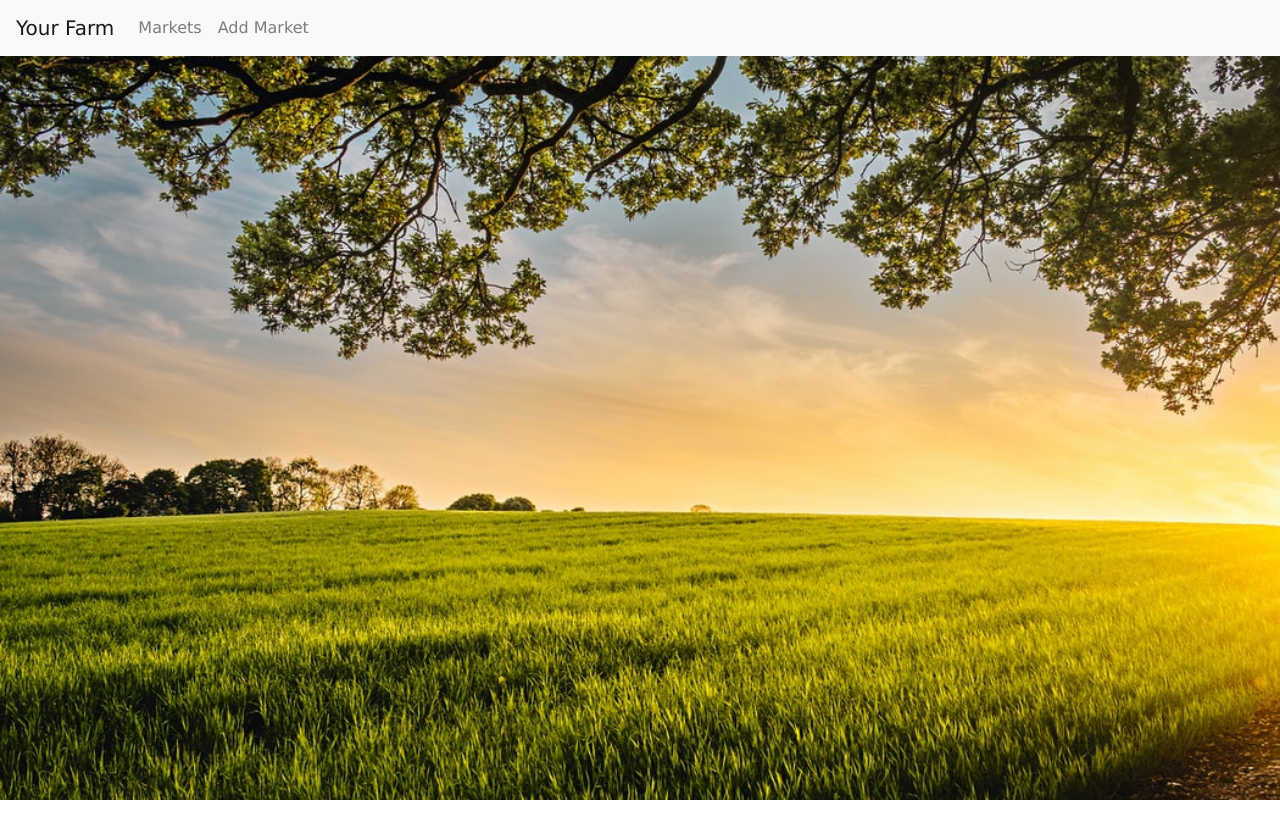
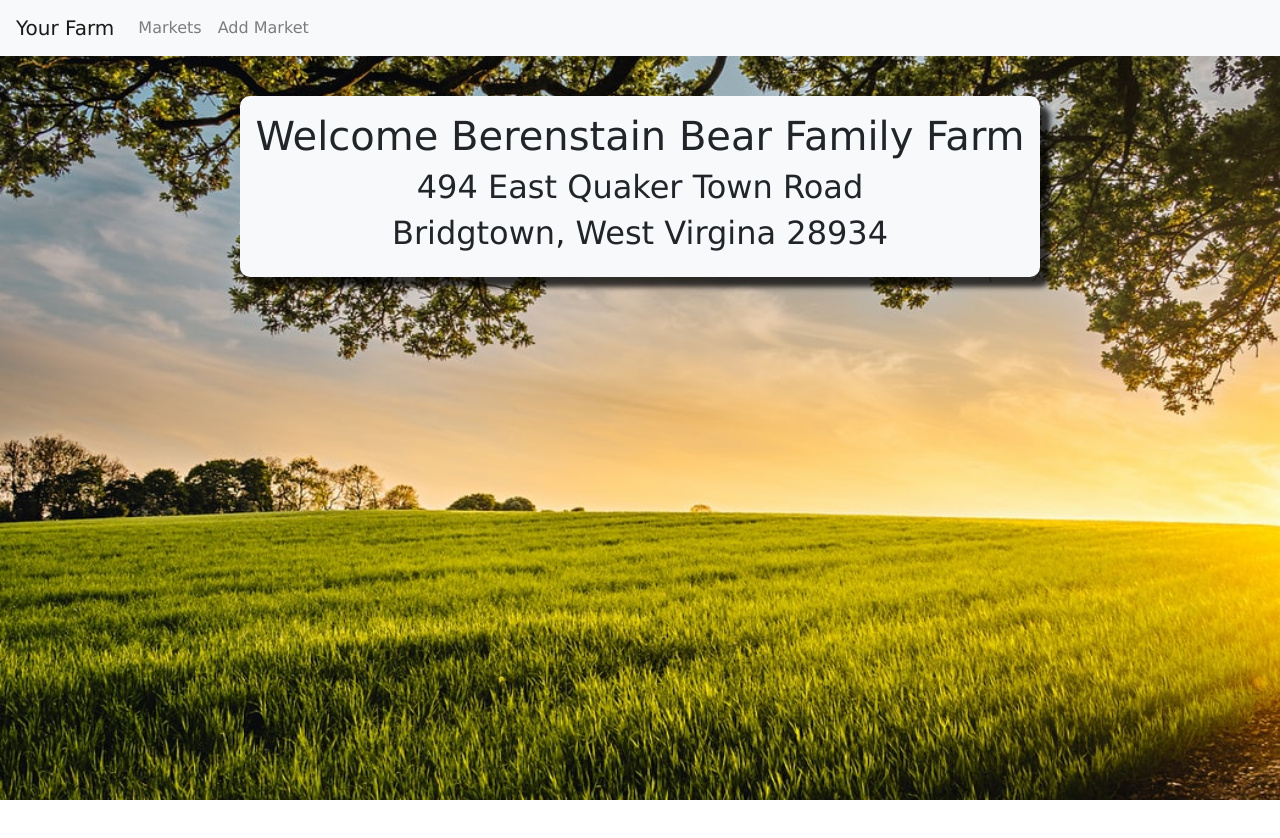
Before and after one commit to Nanton83/farmers-market-frontend, a React (Create React App) app: page / in a window 1280 px wide. Shown: the top 838 px of the page. Built offline with nearby package versions, Linux system fonts and the light colour scheme; no server answers.

Commit message:
homepage created and routed

```diff
--- /dev/null
+++ b/src/components/Home.js
@@ -0,0 +1,21 @@
+import React from 'react';
+
+
+const Home = () => {
+
+    const textStyle = {
+        textAlign:"center"
+    }
+
+
+    return(
+        <div class="container" style={textStyle}>
+            <h1 >Welcome Berenstain Bear Family Farm</h1>
+            <h2>494 East Quaker Town Road</h2>
+            <h2>Bridgtown, West Virgina 28934</h2>
+        </div>
+    )
+}
+
+
+export default Home
--- a/src/containers/MarketsContainer.js
+++ b/src/containers/MarketsContainer.js
@@ -7,6 +7,7 @@
 import Market from '../components/Market'
 import MarketForm from '../components/MarketForm'
 import {Navigation} from '../components/Navigation'
+import Home from '../components/Home'
 
 
 class MarketsContainer extends React.Component {
@@ -21,6 +22,7 @@
 
                 <Switch>
                 {/* Routing to different components */}
+                <Route exact path='/' component={Home}/>
                 <Route path='/markets/new' component={MarketForm}/>
                 <Route path='/markets/:id' render={(routerProps) => <Market {...routerProps} markets={this.props.markets}/> } />
                 {/* routerProps will automatically add routerprops into component (path, url params/dynamic path) */}
```
Also changed, not shown: src/components/Item.js (deleted, +0 -30 lines).
